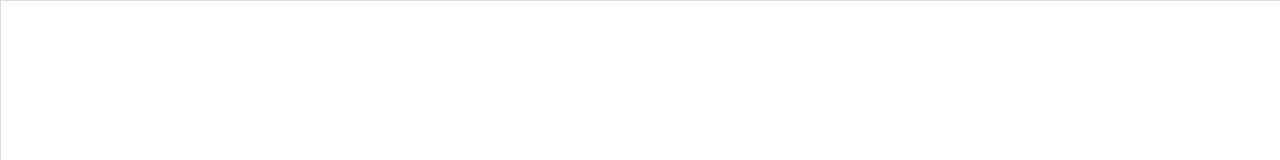
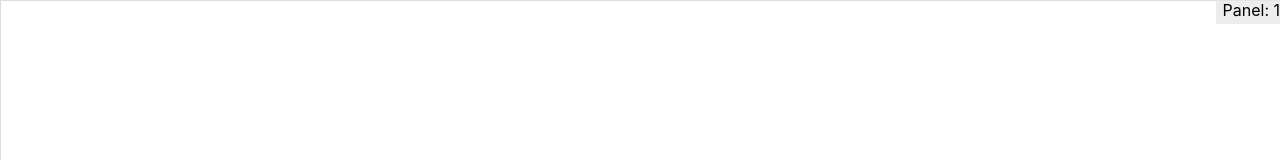
Before and after one commit to savicheema/whiteboard, a React (Create React App) app: page / in a window 1280 px wide. Shown: the top 160 px of the page. Built offline with nearby package versions, Linux system fonts and the light colour scheme.

Commit message:
panel indicator added

```diff
--- a/src/App.js
+++ b/src/App.js
@@ -8,6 +8,8 @@ import { Provider } from "react-redux";
 function App() {
   const [isDark, setDarkMode] = useState("white");
   const [isMobile, setIsMobile] = useState(false);
+  const [panState, setPanState] = useState(1);
+
   const canvasRef = useRef(null);
 
   useEffect(() => {
@@ -31,7 +33,24 @@ function App() {
         <h1>Welcome to Whiteboard app</h1>
 
         </header> */}
-        <Canvas isDark={isDark} {...{ canvasRef, isMobile }} />
+        <div
+          style={{
+            position: "fixed",
+            right: 0,
+            top: 0,
+            height: "24px",
+            width: "64px",
+            zIndex: "9",
+            textAlign: "right",
+            backgroundColor: "hsla(0,0%,90%,0.7)",
+          }}
+        >
+          Panel: {panState}
+        </div>
+        <Canvas
+          isDark={isDark}
+          {...{ canvasRef, isMobile, panState, setPanState }}
+        />
         <ToolPanel
           setDarkMode={(para) => setDarkMode(para)}
           {...{ isDark, canvasRef, isMobile }}
--- a/src/components/Canvas.js
+++ b/src/components/Canvas.js
@@ -21,13 +21,14 @@ const Canvas = ({
   canvasRef,
   isMobile,
   setShape,
+  panState,
+  setPanState,
 }) => {
   // const [bgColor, setBgColor] = useState("white")
   const drawingState = useRef("");
   const lastMousePosition = useRef({ x: 0, y: 0 });
   const [width, setWidth] = React.useState(window.innerWidth * 2);
   const [height, setHeight] = React.useState(window.innerHeight * 2);
-  const [panState, setPanState] = React.useState(1);
 
   const divRef = useRef(null);
 
@@ -187,8 +188,10 @@ const Canvas = ({
 
   const handleMouseDown = useCallback(
     (e) => {
-      console.log("MOUSE DOWN", e, shape);
-      if (shape === "synthetic") return;
+      if (shape === "synthetic") {
+        setShape("pencil");
+        return;
+      }
 
       drawingState.current = "draw";
       const x = e.type === "touchstart" ? e.touches[0].clientX : e.clientX;
@@ -314,12 +317,18 @@ const Canvas = ({
     } else {
       setPanState((panState) => (panState > 1 ? panState - 1 : panState));
     }
-  }, 200);
+  }, 400);
   useEffect(() => {
-    window.addEventListener("wheel", (e) => {
+    const handleWheel = (e) => {
       setShape("synthetic");
       setPanOnWheel(e.deltaY);
-    });
+    };
+
+    window.addEventListener("wheel", handleWheel);
+
+    return () => {
+      window.removeEventListener("wheel", handleWheel);
+    };
   }, [setPanOnWheel, setShape]);
 
   return (
```
